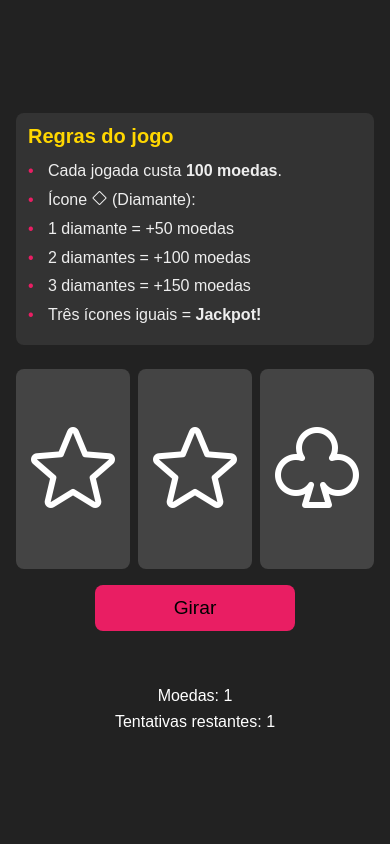
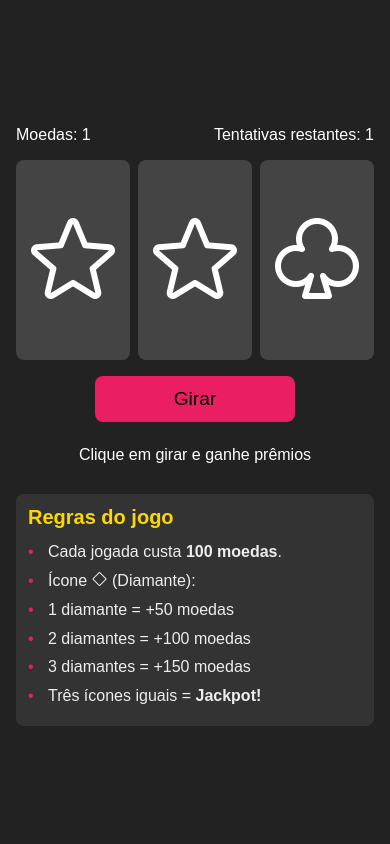
Before and after one commit to lvdamaceno/HappyKittySlotMachine, a Flask app: page / in a window 390 px wide. Run offline with Flask 3, Linux system fonts and the light colour scheme; a user stored in the database is signed in; tables that the repository leaves empty hold one stand-in row (values such as "Sample post"); some libraries are stand-ins or nearby versions.

Commit message:
Base project

```diff
--- a/app/templates/index.html
+++ b/app/templates/index.html
@@ -11,10 +11,25 @@
   <link rel="stylesheet" href="{{ url_for('static', filename='css/styles.css') }}">
 </head>
 <body>
-  <!-- Canvas para confetti -->
   <canvas id="confetti-canvas" class="confetti-canvas"></canvas>
 
-  <!-- Regras do Jogo -->
+  <!-- Estatísticas: Moedas à esquerda e tentativas à direita -->
+  <div class="header-stats">
+    <div class="coins">Moedas: <span id="coin-count">{{ coins }}</span></div>
+    <div class="attempts">Tentativas restantes: <span id="attempts-count">{{ attempts }}</span></div>
+  </div>
+
+  <div class="slot-machine-container">
+    <div class="slot-machine">
+      <div id="column1" class="slot-column"><i class="ph ph-star"></i></div>
+      <div id="column2" class="slot-column"><i class="ph ph-heart"></i></div>
+      <div id="column3" class="slot-column"><i class="ph ph-diamond"></i></div>
+    </div>
+    <button id="lever" class="lever-btn">Girar</button>
+    <div id="message" class="message">Clique em girar e ganhe prêmios</div>
+  </div>
+
+  <!-- Regras do jogo abaixo dos slots -->
   <div class="rules">
     <h2>Regras do jogo</h2>
     <ul>
@@ -27,21 +42,6 @@
     </ul>
   </div>
 
-  <div class="slot-machine-container">
-    <div class="slot-machine">
-      <!-- Ícones iniciais fixos ou você pode deixá-los vazios para o JS inicializar -->
-      <div id="column1" class="slot-column"><i class="ph ph-star"></i></div>
-      <div id="column2" class="slot-column"><i class="ph ph-heart"></i></div>
-      <div id="column3" class="slot-column"><i class="ph ph-diamond"></i></div>
-    </div>
-    <button id="lever" class="lever-btn">Girar</button>
-    <div id="message" class="message"></div>
-    <!-- Aqui é onde Jinja injeta o valor real do banco -->
-    <div class="coins">Moedas: <span id="coin-count">{{ coins }}</span></div>
-    <div class="attempts">Tentativas restantes: <span id="attempts-count">{{ attempts }}</span></div>
-  </div>
-
-  <!-- Scripts -->
   <script src="https://cdn.jsdelivr.net/npm/canvas-confetti@1.5.1/dist/confetti.browser.min.js"></script>
   <script src="{{ url_for('static', filename='js/slot.js') }}"></script>
 </body>
--- a/static/css/styles.css
+++ b/static/css/styles.css
@@ -18,10 +18,10 @@ body {
   background: #333;
   padding: 1rem;
   border-radius: 8px;
-  margin-bottom: 1.5rem;
+  margin-top: 1.5rem;
   width: 100%;
   max-width: 480px;
-  text-align: left; /* Alinhamento à esquerda */
+  text-align: left;
   font-family: Arial, sans-serif;
 }
 .rules h2 {
@@ -29,11 +29,7 @@ body {
   margin-bottom: 0.75rem;
   color: #ffd700;
 }
-.rules ul {
-  list-style: none;
-  padding-left: 0;
-  margin: 0;
-}
+.rules ul { list-style: none; padding-left: 0; margin: 0; }
 .rules ul li {
   position: relative;
   padding-left: 1.5rem;
@@ -130,15 +126,21 @@ body {
   pointer-events:none;
   z-index:1000;
 }
- @media (max-width: 600px) {
-.rules {
-  padding: 0.75rem;
+@media (max-width: 600px) {
+  .rules { padding: 0.75rem; }
+  .rules h2 { font-size: 1.25rem; }
+  .rules ul li { padding-left: 1.25rem; margin-bottom: 0.4rem; }
 }
-.rules h2 {
-  font-size: 1.25rem;
+/* Header stats: moedas e tentativas acima dos slots */
+.header-stats {
+  display: flex;
+  justify-content: space-between;
+  width: 100%;
+  max-width: 480px;
+  margin-bottom: 1rem;
+  font-family: Arial, sans-serif;
+  color: #fff;
 }
-.rules ul li {
-  padding-left: 1.25rem;
-  margin-bottom: 0.4rem;
+.header-stats .coins, .header-stats .attempts {
+  font-size: 1rem;
 }
-}
```
